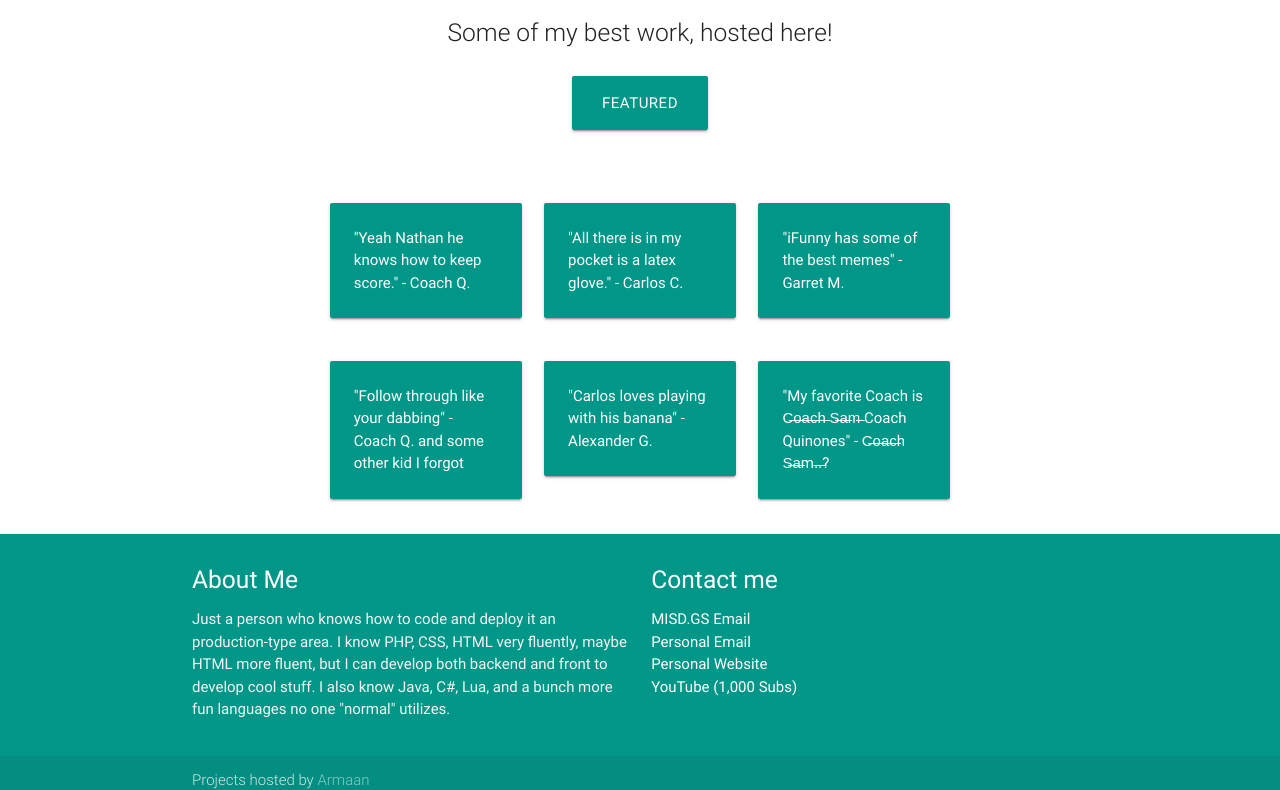
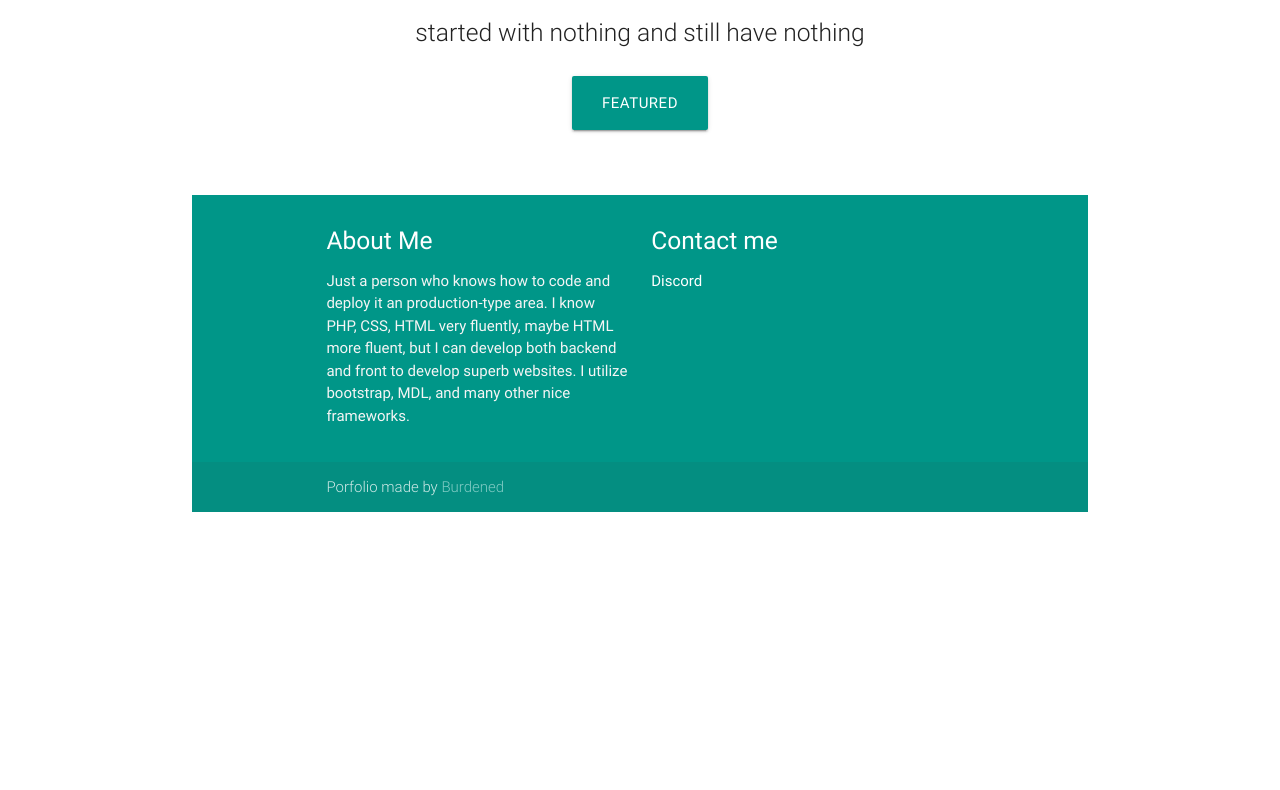
Before and after one commit to Sans-Skelly/portfolio, a plain HTML site: page index.html in a window 1280 px wide. Shown: the part 243-1033 px from the top of the page. After the commit the page ends 800 px from the top, so only its background shows below. Drawn offline with nearby package versions, Linux system fonts and the light colour scheme.

Commit message:
Update index.html

```diff
--- a/index.html
+++ b/index.html
@@ -15,17 +15,7 @@
   <nav class="teal darken-2" role="navigation">
     <div class="nav-wrapper container"><a id="logo-container" href="#" class="brand-logo">projects.christguru.com</a>
 <ul id="dropdown1" class="dropdown-content">
-  <li><a href="https://projects.christguru.com/music">PROJECT MUSIC</a></li>
-  <li class="divider"></li>
-  <li><a href="https://projects.christguru.com/science/nlawgame">Newton's Law [Prototype]</a></li>
-  <li class="divider"></li>
-  <li><a href="https://projects.christguru.com/science/v2/nlawgame">Newton's Law [v2 Prototype]</a></li>
-  <li class="divider"></li>
-  <li><a href="https://solyoutions.christguru.com">PROJECT SOLYOUTIONS</a></li>
-  <li class="divider"></li>
-  <li><a href="https://topics.party">PROJECT CHAT</a></li>
-  <li class="divider"></li>
-  <li><a href="http://strange.christguru.com">[JustForFun] - Strange's Music Playlist</a></li>
+  <li><a href="https://rracks.ga">Client work - Gold Gang Z</a></li>
 </ul>
     <ul class="right hide-on-med-and-down">
       <!-- Dropdown Trigger -->
@@ -43,68 +33,21 @@
   <div class="section no-pad-bot" id="index-banner">
     <div class="container">
       <br><br>
-      <h1 class="header center teal-text text-darken-1">projects.christguru.com</h1>
+      <h1 class="header center teal-text text-darken-1">portfolio.lucki.party</h1>
       <div class="row center">
-        <h5 class="header col s12 light">Some of my best work, hosted here!</h5>
+        <h5 class="header col s12 light">started with nothing and still have nothing</h5>
       </div>
       <div class="row center">
-        <a href="https://topics.party" class="btn-large waves-effect waves-light teal">Featured</a>
+        <a href="https://rracks.ga" class="btn-large waves-effect waves-light teal">Featured</a>
       </div>
       <br><br>
 
-    <div class="row">
-	<div class="container">
-      <div class="col s4">
-        <div class="card-panel teal">
-          <span class="white-text">"Yeah Nathan he knows how to keep score." - Coach Q.
-          </span>
-        </div>
-      </div>
-      <div class="col s4">
-        <div class="card-panel teal">
-          <span class="white-text">"All there is in my pocket is a latex glove." - Carlos C.
-          </span>
-        </div>
-      </div>
-      <div class="col s4">
-        <div class="card-panel teal">
-          <span class="white-text">"iFunny has some of the best memes" - Garret M.
-          </span>
-        </div>
-      </div>
-	  </div>
-    </div>
-    <div class="row">
-	<div class="container">
-      <div class="col s4">
-        <div class="card-panel teal">
-          <span class="white-text">"Follow through like your dabbing" - Coach Q. and some other kid I forgot
-          </span>
-        </div>
-      </div>
-      <div class="col s4">
-        <div class="card-panel teal">
-          <span class="white-text">"Carlos loves playing with his banana" - Alexander G.
-          </span>
-        </div>
-      </div>
-      <div class="col s4">
-        <div class="card-panel teal">
-          <span class="white-text">"My favorite Coach is C̶o̶a̶c̶h̶ S̶a̶m̶ Coach Quinones" - C̶o̶a̶c̶h S̶a̶m.̶.̶?
-          </span>
-        </div>
-      </div>
-	  </div>
-    </div>
-
-    </div>
-  </div>
   <footer class="page-footer teal">
     <div class="container">
       <div class="row">
         <div class="col l6 s12">
           <h5 class="white-text">About Me</h5>
-          <p class="grey-text text-lighten-4">Just a person who knows how to code and deploy it an production-type area. I know PHP, CSS, HTML very fluently, maybe HTML more fluent, but I can develop both backend and front to develop cool stuff. I also know Java, C#, Lua, and a bunch more fun languages no one "normal" utilizes.</p>
+          <p class="grey-text text-lighten-4">Just a person who knows how to code and deploy it an production-type area. I know PHP, CSS, HTML very fluently, maybe HTML more fluent, but I can develop both backend and front to develop superb websites. I utilize bootstrap, MDL, and many other nice frameworks.</p>
 
 
         </div>
@@ -112,21 +55,21 @@
         <div class="col l3 s12">
           <h5 class="white-text">Contact me</h5>
           <ul>
-            <li><a class="white-text" href="mailto:11976@misd.gs">MISD.GS Email</a></li>
-            <li><a class="white-text" href="mailto:christguruenterprises@gmail.com">Personal Email</a></li>
-            <li><a class="white-text" href="https://s.lucki.party">Personal Website</a></li>
-            <li><a class="white-text" href="https://youtube.com/c/Burdened">YouTube (1,000 Subs)</a></li>
+            <li><a class="white-text" onclick="notifyMe()">Discord</a></li>
           </ul>
         </div>
       </div>
     </div>
     <div class="footer-copyright">
       <div class="container">
-      Projects hosted by <a class="teal-text text-lighten-3" href="https://s.lucki.party">Armaan</a>
+      Porfolio made by <a class="teal-text text-lighten-3" href="https://p.lucki.party">Burdened</a>
       </div>
     </div>
   </footer>
       <script type="text/javascript" src="https://code.jquery.com/jquery-3.2.1.min.js"></script>
       <script src="https://cdnjs.cloudflare.com/ajax/libs/materialize/0.100.2/js/materialize.min.js"></script>
+	<script>
+function notifyMe(){if(Notification)if("granted"!==Notification.permission)Notification.requestPermission();else new Notification("Notification title",{body:"Hey there! Burdened#6031 is the discord name"});else alert("Woah, mobile user or bulky browser detected.")}document.addEventListener("DOMContentLoaded",function(){"granted"!==Notification.permission&&Notification.requestPermission()});
+	    </script>
     </body>
 </html>
```
